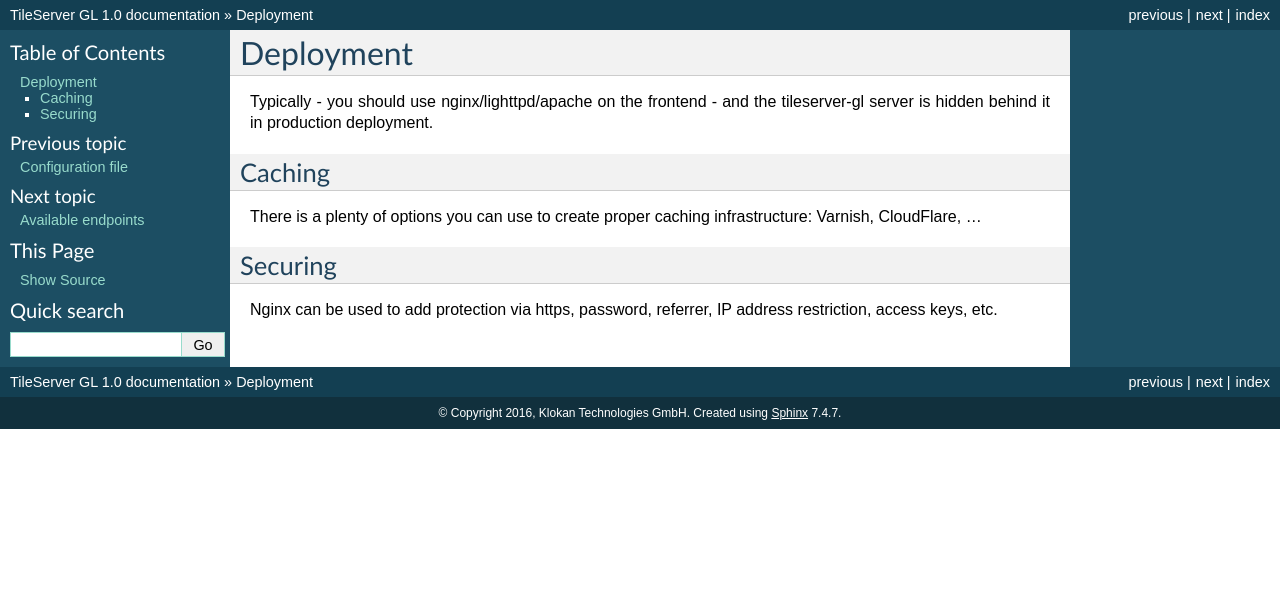
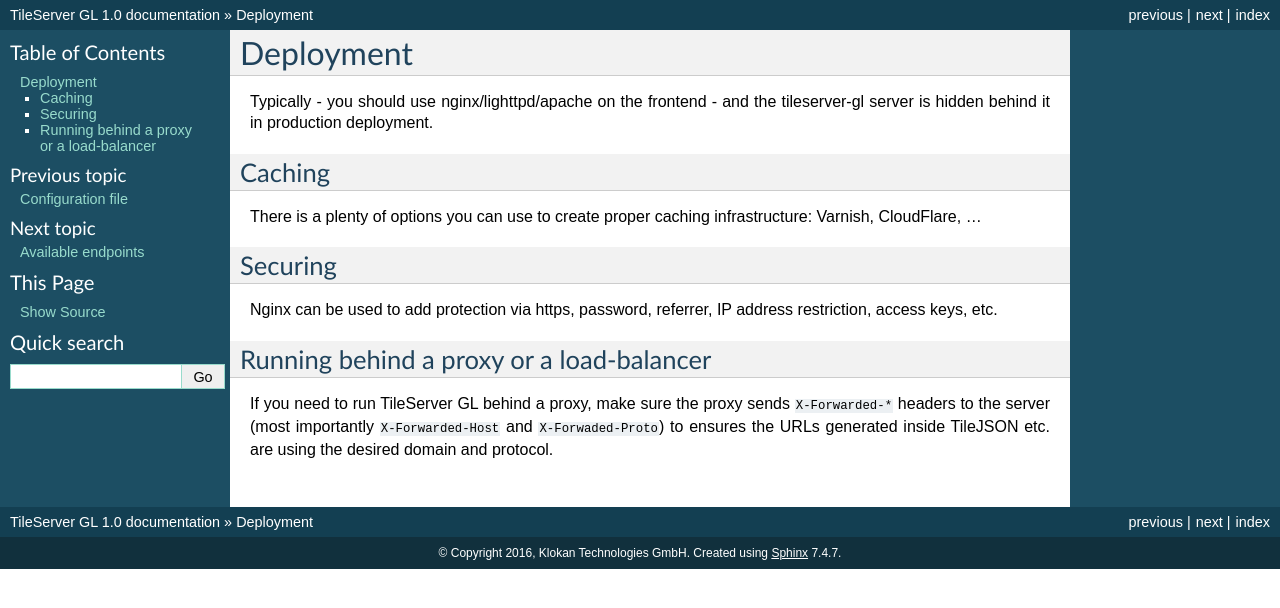
Before and after one commit to acalcutt/wifidb-tileserver-gl, a Sphinx documentation site: the page built from docs/deployment.rst, in a window 1280 px wide. Shown: the top 608 px of the page. Built offline with Sphinx 7.4.7, drawn with Linux system fonts in a browser that asks for light colours.

Commit message:
Add paragraph about running behind a proxy (#50, #85)

```diff
--- a/docs/deployment.rst
+++ b/docs/deployment.rst
@@ -13,3 +13,8 @@
 ========
 
 Nginx can be used to add protection via https, password, referrer, IP address restriction, access keys, etc.
+
+Running behind a proxy or a load-balancer
+=========================================
+
+If you need to run TileServer GL behind a proxy, make sure the proxy sends ``X-Forwarded-*`` headers to the server (most importantly ``X-Forwarded-Host`` and ``X-Forwaded-Proto``) to ensures the URLs generated inside TileJSON etc. are using the desired domain and protocol.
```
